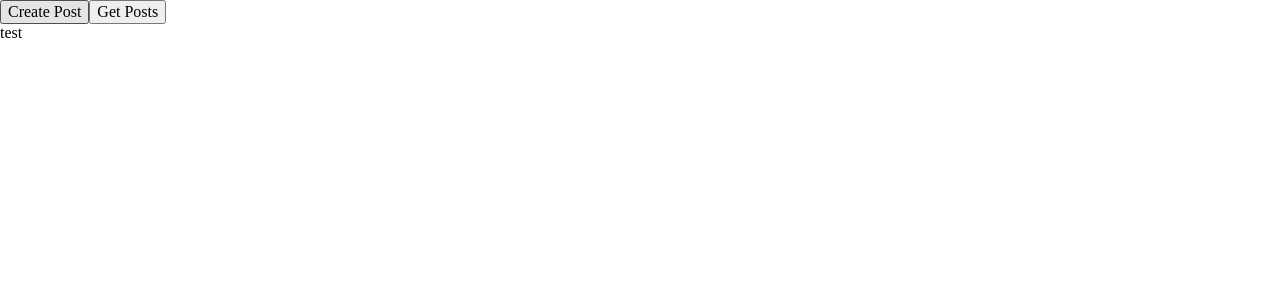
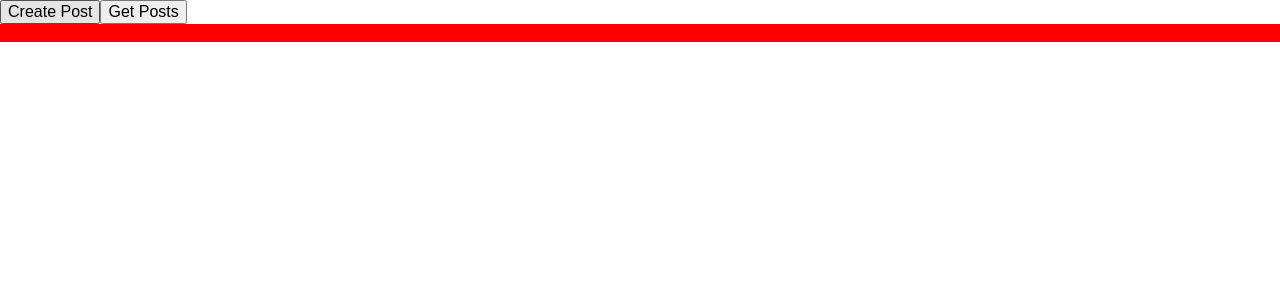
Before and after one commit to Astra-Sattelite/next-blog, a Next.js app: page / in a window 1280 px wide. Shown: the top 300 px of the page. Built offline with nearby package versions, Linux system fonts and the light colour scheme.

Commit message:
add styled-components

```diff
--- a/package.json
+++ b/package.json
@@ -9,11 +9,14 @@
   },
   "dependencies": {
     "@reduxjs/toolkit": "^1.3.6",
+    "@types/styled-components": "^5.1.14",
     "axios": "^0.22.0",
+    "babel-plugin-styled-components": "^1.13.2",
     "next": "latest",
     "react": "^17.0.2",
     "react-dom": "^17.0.2",
-    "react-redux": "^7.2.0"
+    "react-redux": "^7.2.0",
+    "styled-components": "^5.3.1"
   },
   "devDependencies": {
     "@testing-library/jest-dom": "^5.0.0",
--- a/src/features/blog/Blog.tsx
+++ b/src/features/blog/Blog.tsx
@@ -1,17 +1,23 @@
 import { useAppSelector, useAppDispatch } from '../../app/hooks'
 import { getPostsAsync, selectPosts, createPostAsync } from './blogSlice'
+import styled from "styled-components"
 
 const Blog = () => {
 
   const dispatch = useAppDispatch()
   const posts = useAppSelector(selectPosts)
 
+  const StyledElem = styled.div`
+    background-color: red;
+    color: red;
+  `
+
   return (
     <div>
       <button onClick={() => dispatch(createPostAsync({title: "create req test", body: "create req body test"}))}>Create Post</button>
       <button onClick={() => dispatch(getPostsAsync())}>Get Posts</button>
       {posts.map(x =>
-        <div key={x.id}>{x.title}</div>
+        <StyledElem key={x.id}>{x.title}</StyledElem>
       )}
     </div>
   )
--- a/src/pages/_app.tsx
+++ b/src/pages/_app.tsx
@@ -1,14 +1,30 @@
-import '../styles/globals.css'
-
+// import '../styles/globals.css'
 import { Provider } from 'react-redux'
 import type { AppProps } from 'next/app'
+import store from '../app/store'
+import { ThemeProvider } from 'styled-components'
+import GlobalStyle from "../styles/Global"
+import theme from  '../styles/theme'
 
-import store from '../app/store'
+interface CustomAppProps extends AppProps {}
 
-export default function MyApp({ Component, pageProps }: AppProps) {
+const CustomApp : React.FC<CustomAppProps> = ({Component, pageProps}) => {
   return (
     <Provider store={store}>
-      <Component {...pageProps} />
+      <ThemeProvider theme={theme}>
+        <Component {...pageProps} />
+        <GlobalStyle />
+      </ThemeProvider>
     </Provider>
   )
 }
+
+export default CustomApp
+
+// export default function MyApp({ Component, pageProps }: AppProps) {
+//   return (
+//     <Provider store={store}>
+//       <Component {...pageProps} />
+//     </Provider>
+//   )
+// }
--- /dev/null
+++ b/src/pages/_document.tsx
@@ -0,0 +1,25 @@
+import NextDocument from "next/document"
+import { ServerStyleSheet } from "styled-components"
+
+export default class Document extends NextDocument {
+  static async getInitialProps(ctx) {
+    const sheet = new ServerStyleSheet()
+    const originalRenderPage = ctx.renderPage
+    try {
+      ctx.renderPage = () => originalRenderPage({
+        enchanceApp: (App) => props => sheet.collectStyles(<App {...props} />)
+      })
+      const initialProps = await NextDocument.getInitialProps(ctx)
+      return {
+        ...initialProps,
+        styles: (
+          <>
+            {initialProps.styles}
+            {sheet.getStyleElement()}
+          </>
+        )
+      }
+    }
+    catch {}
+  }
+}
--- /dev/null
+++ b/src/styles/Global.ts
@@ -0,0 +1,197 @@
+import { ThemeType } from "./theme"
+import { createGlobalStyle } from "styled-components";
+
+interface Props {
+  theme: ThemeType
+}
+
+const GlobalStyle = createGlobalStyle<Props>`
+  html {
+  font-family: sans-serif;
+  -ms-text-size-adjust: 100%;
+  -webkit-text-size-adjust: 100%;
+  }
+
+  body {
+    margin: 0;
+  }
+
+  article, aside, details, figcaption, figure, footer, header, main, menu, nav, section, summary {
+    display: block;
+  }
+
+  audio, canvas, progress, video {
+    display: inline-block;
+  }
+
+  audio:not([controls]) {
+    display: none;
+    height: 0;
+  }
+
+  progress {
+    vertical-align: baseline;
+  }
+
+  template, [hidden] {
+    display: none;
+  }
+
+  a {
+    background-color: transparent;
+    -webkit-text-decoration-skip: objects;
+    &:active, &:hover {
+      outline-width: 0;
+    }
+  }
+
+  abbr[title] {
+    border-bottom: none;
+    text-decoration: underline;
+    text-decoration: underline dotted;
+  }
+
+  b, strong {
+    font-weight: inherit;
+  }
+
+  b, strong {
+    font-weight: bolder;
+  }
+
+  dfn {
+    font-style: italic;
+  }
+
+  h1 {
+    font-size: 2em;
+    margin: 0.67em 0;
+  }
+
+  mark {
+    background-color: #ff0;
+    color: #000;
+  }
+
+  small {
+    font-size: 80%;
+  }
+
+  sub, sup {
+    font-size: 75%;
+    line-height: 0;
+    position: relative;
+    vertical-align: baseline;
+  }
+
+  sub {
+    bottom: -0.25em;
+  }
+
+  sup {
+    top: -0.5em;
+  }
+
+  img {
+    border-style: none;
+  }
+
+  svg:not(:root) {
+    overflow: hidden;
+  }
+
+  code, kbd, pre, samp {
+    font-family: monospace, monospace;
+    font-size: 1em;
+  }
+
+  figure {
+    margin: 1em 40px;
+  }
+
+  hr {
+    box-sizing: content-box;
+    height: 0;
+    overflow: visible;
+  }
+
+  button, input, select, textarea {
+    font: inherit;
+    margin: 0;
+  }
+
+  optgroup {
+    font-weight: bold;
+  }
+
+  button, input {
+    overflow: visible;
+  }
+
+  button, select {
+    text-transform: none;
+  }
+
+  button, html [type="button"], [type="reset"], [type="submit"] {
+    -webkit-appearance: button;
+  }
+
+  button::-moz-focus-inner, [type="button"]::-moz-focus-inner, [type="reset"]::-moz-focus-inner, [type="submit"]::-moz-focus-inner {
+    border-style: none;
+    padding: 0;
+  }
+
+  button:-moz-focusring, [type="button"]:-moz-focusring, [type="reset"]:-moz-focusring, [type="submit"]:-moz-focusring {
+    outline: 1px dotted ButtonText;
+  }
+
+  fieldset {
+    border: 1px solid #c0c0c0;
+    margin: 0 2px;
+    padding: 0.35em 0.625em 0.75em;
+  }
+
+  legend {
+    box-sizing: border-box;
+    color: inherit;
+    display: table;
+    max-width: 100%;
+    padding: 0;
+    white-space: normal;
+  }
+
+  textarea {
+    overflow: auto;
+  }
+
+  [type="checkbox"], [type="radio"] {
+    box-sizing: border-box;
+    padding: 0;
+  }
+
+  [type="number"] {
+    &::-webkit-inner-spin-button, &::-webkit-outer-spin-button {
+      height: auto;
+    }
+  }
+
+  [type="search"] {
+    -webkit-appearance: textfield;
+    outline-offset: -2px;
+    &::-webkit-search-cancel-button, &::-webkit-search-decoration {
+      -webkit-appearance: none;
+    }
+  }
+
+  ::-webkit-input-placeholder {
+    color: inherit;
+    opacity: 0.54;
+  }
+
+  ::-webkit-file-upload-button {
+    -webkit-appearance: button;
+    font: inherit;
+  }
+`
+
+export default GlobalStyle
--- /dev/null
+++ b/src/styles/theme.ts
@@ -0,0 +1,6 @@
+const defaultTheme = {
+  white: '#ffff'
+}
+
+export type ThemeType = typeof defaultTheme
+export default defaultTheme
```
Also changed, not shown: .babelrc (added), 1 other file (tests, documents, lock files or other folders).
